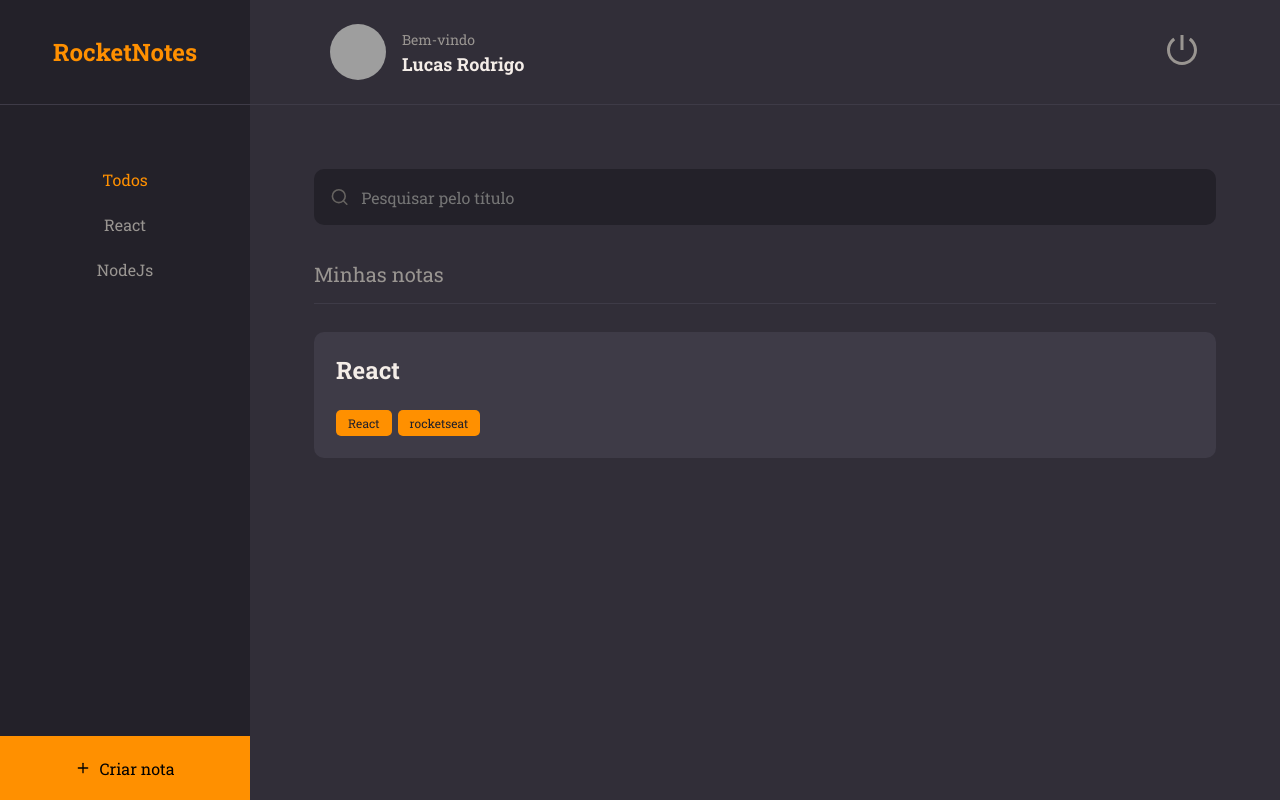
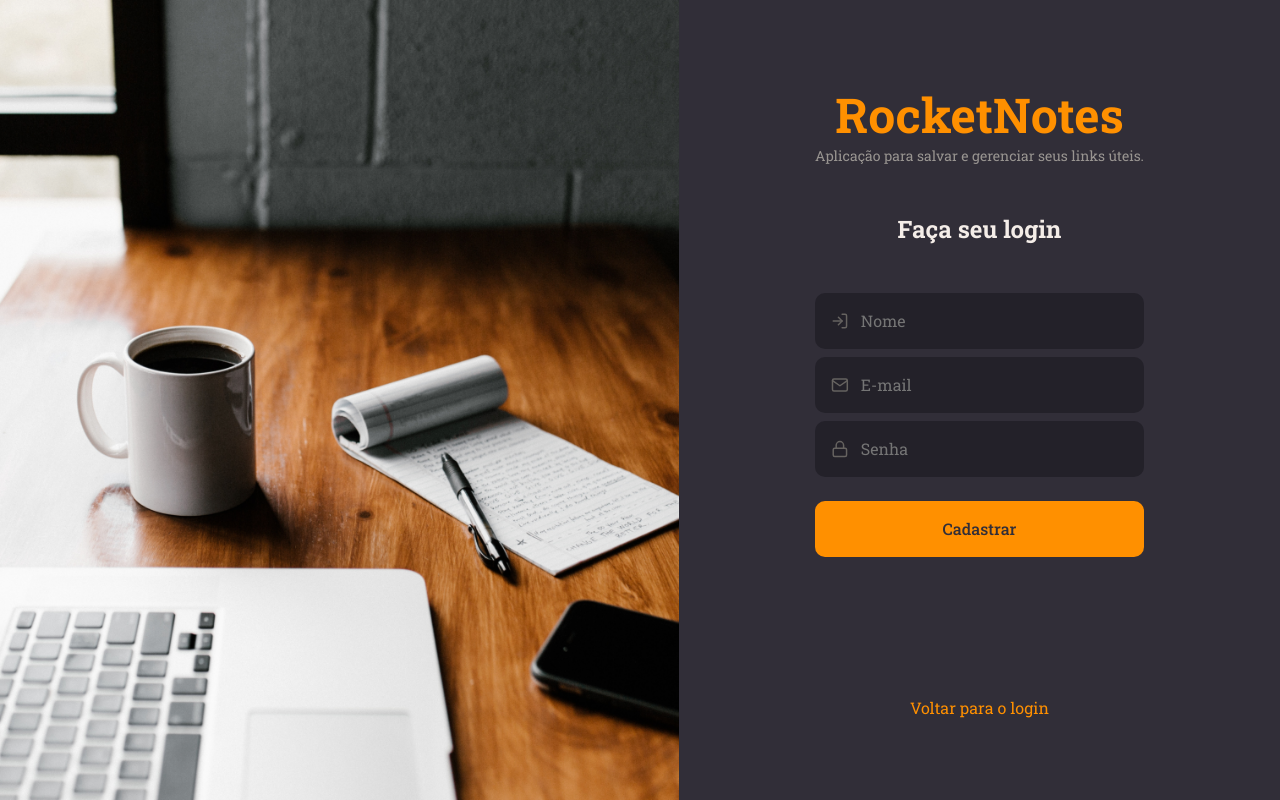
Before and after one commit to lucasrpinto/rocketnotes, a React (Vite) app: page / in a window 1280 px wide. Built offline with nearby package versions, Linux system fonts and the light colour scheme; grey boxes are pictures that could not be loaded.

Commit message:
Finalizado tela de Login e Cadastro - V. 24.05.28

```diff
--- a/src/main.jsx
+++ b/src/main.jsx
@@ -4,13 +4,13 @@
 import GlobalStyles from './styles/global'
 import theme from './styles/theme'
 
-import { Home } from './pages/Home'
+import { SignUp } from './pages/SignUp'
 
 ReactDOM.createRoot(document.getElementById('root')).render(
   <React.StrictMode>
     <ThemeProvider theme={ theme }>
       <GlobalStyles />
-      <Home />
+      <SignUp />
     </ThemeProvider>
   </React.StrictMode>,
 )
--- /dev/null
+++ b/src/pages/SignIn/styles.js
@@ -0,0 +1,45 @@
+import styled from "styled-components";
+import BackgroundImg from '../../assets/background.png';
+
+export const Container = styled.div`
+    height: 100vh;
+    display: flex;
+    align-items: stretch;
+`;
+
+export const Form = styled.form`
+    padding: 0 136px;
+
+    display: flex;
+    flex-direction: column;
+    justify-content: center;
+    align-items: center;
+
+    text-align: center;
+
+    > h1 {
+        font-size: 48px;
+        color: ${({ theme }) => theme.COLORS.ORANGE};
+    }
+
+    > h2 {
+        font-size: 24px;
+        margin: 48px 0;
+    }
+
+    > p {
+        font-size: 14px;
+        color: ${({ theme }) => theme.COLORS.GRAY_100};
+    }
+
+    > a {
+        margin-top: 124px;
+        color: ${({ theme }) => theme.COLORS.ORANGE};
+    }
+`;
+
+export const Background = styled.div`
+    flex: 1;
+    background: url(${BackgroundImg}) no-repeat center center;
+    background-size: cover;
+`;
--- /dev/null
+++ b/src/pages/SignUp/index.jsx
@@ -0,0 +1,47 @@
+import { FiLogIn, FiMail, FiLock } from 'react-icons/fi'
+
+import { Input } from '../../components/Input';
+import { Button } from '../../components/Button';
+
+import { Container, Form, Background } from './styles';
+
+
+export function SignUp() {
+    return (
+        <Container>
+
+            <Background />
+            <Form>
+                <h1>RocketNotes</h1>
+                <p>Aplicação para salvar e gerenciar seus links úteis.</p>
+
+                <h2>Faça seu login</h2>
+
+                <Input
+                    placeholder="Nome"
+                    type="text"
+                    icon={FiLogIn}
+                />
+
+                <Input
+                    placeholder="E-mail"
+                    type="text"
+                    icon={FiMail}
+                />
+
+                <Input
+                    placeholder="Senha"
+                    type="password"
+                    icon={FiLock}
+                />
+
+                <Button title="Cadastrar"/>
+
+                <a href="#">
+                    Voltar para o login
+                </a>
+            </Form>
+
+        </Container>
+    );
+}
--- /dev/null
+++ b/src/pages/SignUp/styles.js
@@ -0,0 +1,45 @@
+import styled from "styled-components";
+import BackgroundImg from '../../assets/background.png';
+
+export const Container = styled.div`
+    height: 100vh;
+    display: flex;
+    align-items: stretch;
+`;
+
+export const Form = styled.form`
+    padding: 0 136px;
+
+    display: flex;
+    flex-direction: column;
+    justify-content: center;
+    align-items: center;
+
+    text-align: center;
+
+    > h1 {
+        font-size: 48px;
+        color: ${({ theme }) => theme.COLORS.ORANGE};
+    }
+
+    > h2 {
+        font-size: 24px;
+        margin: 48px 0;
+    }
+
+    > p {
+        font-size: 14px;
+        color: ${({ theme }) => theme.COLORS.GRAY_100};
+    }
+
+    > a {
+        margin-top: 124px;
+        color: ${({ theme }) => theme.COLORS.ORANGE};
+    }
+`;
+
+export const Background = styled.div`
+    flex: 1;
+    background: url(${BackgroundImg}) no-repeat center center;
+    background-size: cover;
+`;
```
Also changed, not shown: src/pages/SignIn/index.jsx (added, +41 -0 lines), src/assets/background.png (added), 1 other file (tests, documents, lock files or other folders).
